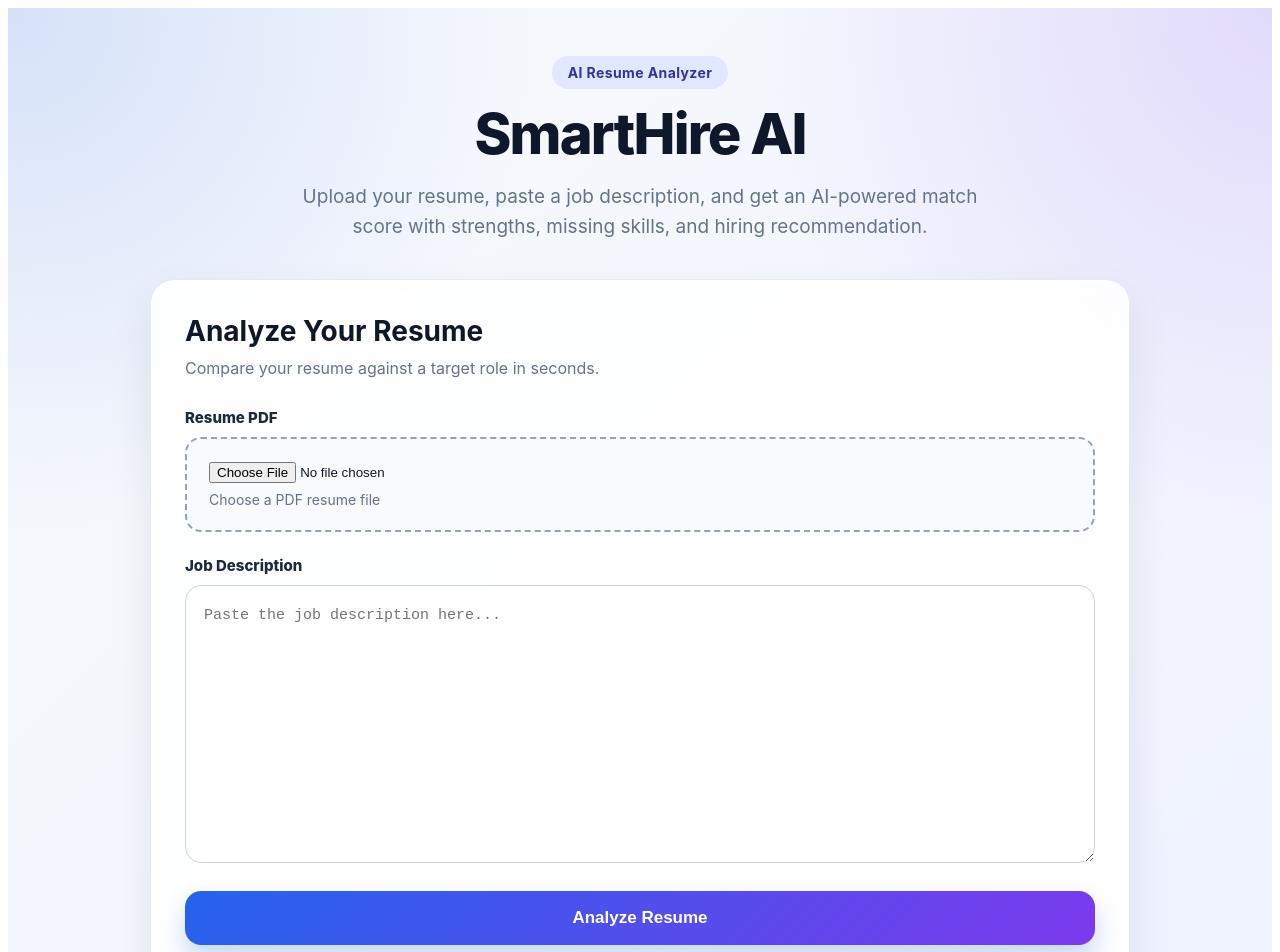
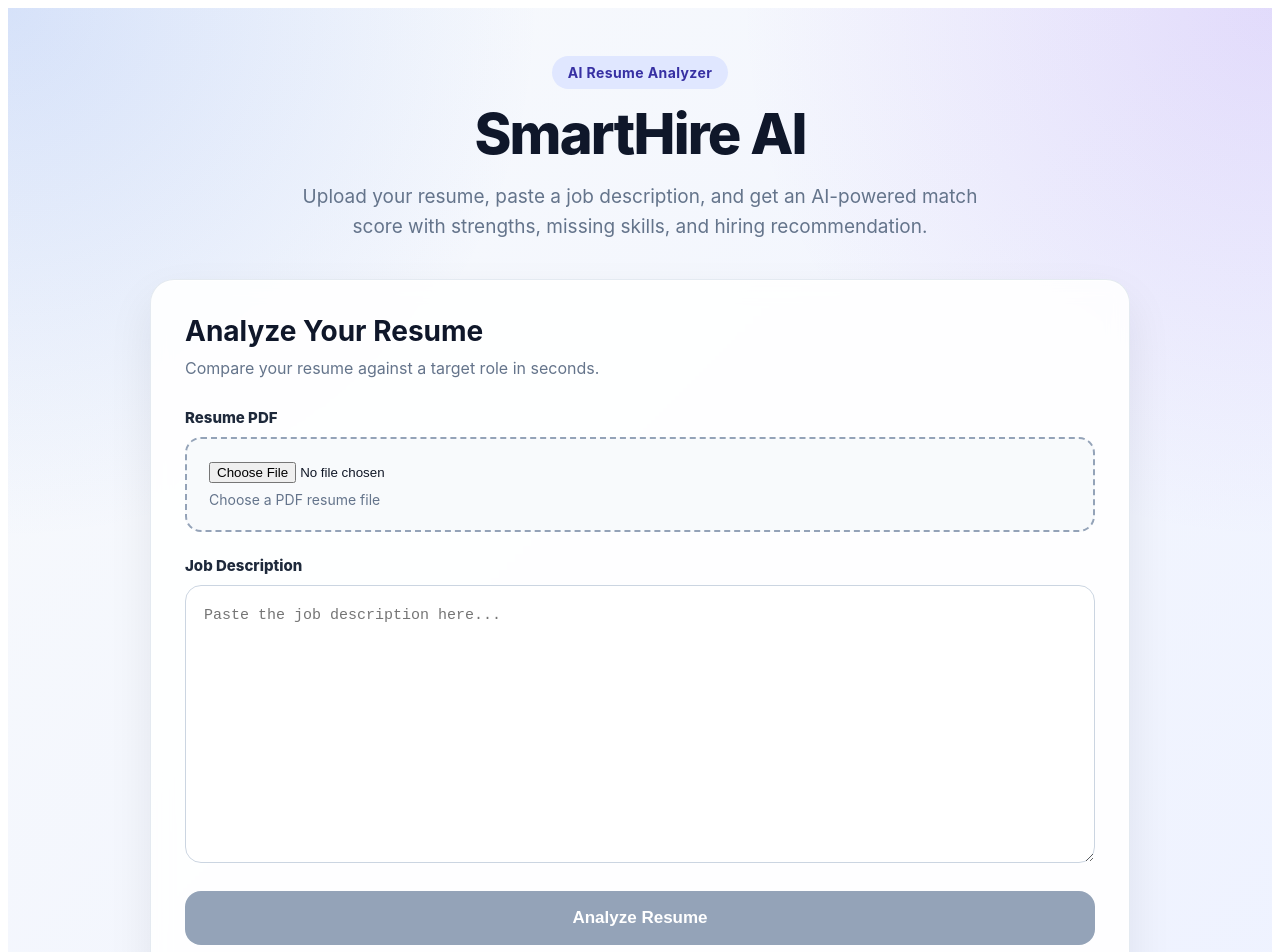
Before and after one commit to shashanksubraveti/smart-hire-ai-frontend, an Angular app: page / in a window 1280 px wide. Shown: the top 952 px of the page. Built offline with nearby package versions, Linux system fonts and the light colour scheme.

Commit message:
Show selected resume file in UI

```diff
--- a/src/app/app.css
+++ b/src/app/app.css
@@ -241,3 +241,9 @@ pre {
     min-height: 190px;
   }
 }
+.selected-file {
+  margin-top: 10px;
+  color: #334155;
+  font-size: 14px;
+  font-weight: 600;
+}
--- a/src/app/app.html
+++ b/src/app/app.html
@@ -29,6 +29,10 @@
           />
           <span>Choose a PDF resume file</span>
         </div>
+
+        <p class="selected-file" *ngIf="selectedFile">
+          Selected file: {{ selectedFile.name }}
+        </p>
       </div>
 
       <div class="form-group">
@@ -42,7 +46,12 @@
         </textarea>
       </div>
 
-      <button class="primary-button" (click)="analyzeResume()" [disabled]="isLoading">
+      <button
+        class="primary-button"
+        type="button"
+        (click)="analyzeResume()"
+        [disabled]="!selectedFile || !jobDescription.trim() || isLoading"
+      >
         <span *ngIf="!isLoading">Analyze Resume</span>
         <span *ngIf="isLoading">Analyzing...</span>
       </button>
```
